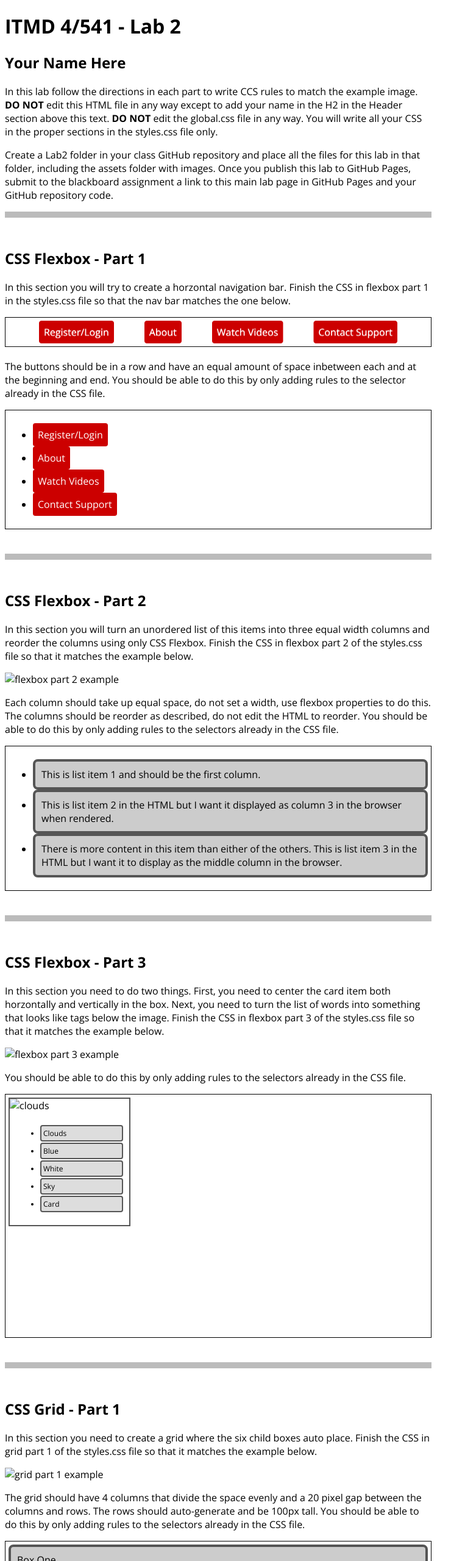
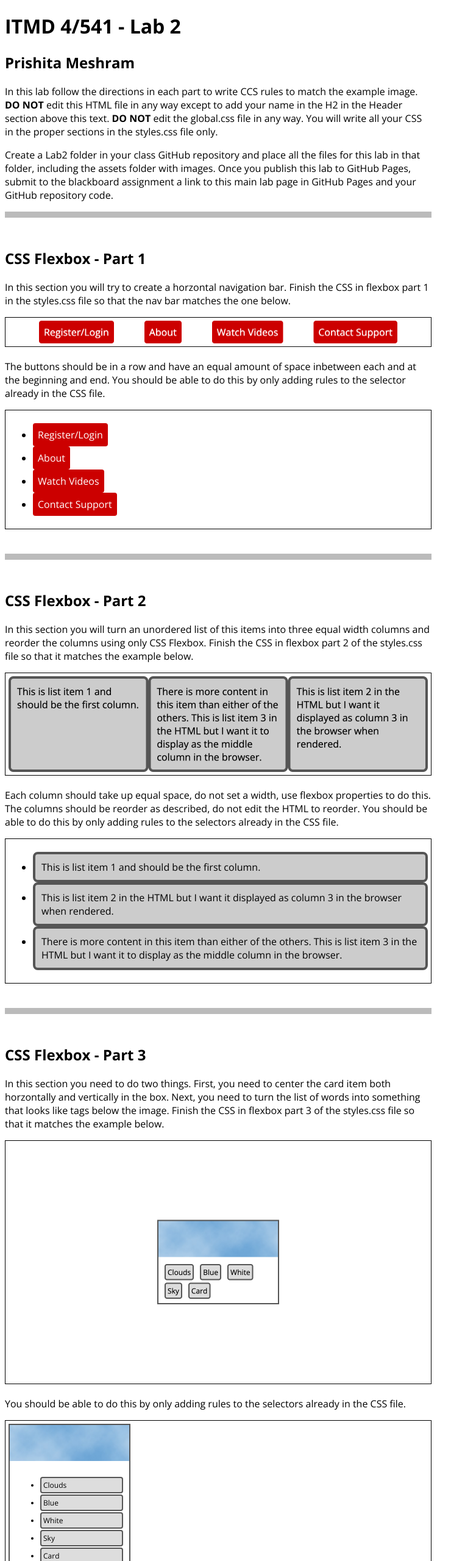
Before and after one commit to prishitameshram/lab2, a plain HTML site: page index.html in a window 1280 px wide. Shown: the top 2560 px of the page at 61% size, without its empty margins (0-763 px from the left). Drawn offline with nearby package versions, Linux system fonts and the light colour scheme; files that its build step writes are made by us from their sources; files whose address does not match are found by name.

Commit message:
Update index.html
changed name

```diff
--- a/index.html
+++ b/index.html
@@ -8,13 +8,13 @@
   <link rel="preconnect" href="https://fonts.googleapis.com">
   <link rel="preconnect" href="https://fonts.gstatic.com" crossorigin>
   <link href="https://fonts.googleapis.com/css2?family=Open+Sans:ital,wght@0,400;0,700;1,400&display=swap" rel="stylesheet">
-  <link href="assets/global.css" rel="stylesheet">
+  <link href="global.css" rel="stylesheet">
   <link href="styles.css" rel="stylesheet">
 </head>
 <body>
   <header class="w700">
     <h1>ITMD 4/541 - Lab 2</h1>
-    <h2>Your Name Here</h2>
+    <h2>Prishita Meshram</h2>
     <p>In this lab follow the directions in each part to write CCS rules to match the example image. <strong>DO NOT</strong> edit this HTML file in any way except to add your name in the H2 in the Header section above this text. <strong>DO NOT</strong> edit the global.css file in any way. You will write all your CSS in the proper sections in the styles.css file only.</p>
     <p>Create a Lab2 folder in your class GitHub repository and place all the files for this lab in that folder, including the assets folder with images. Once you publish this lab to GitHub Pages, submit to the blackboard assignment a link to this main lab page in GitHub Pages and your GitHub repository code.</p>
   </header>
@@ -37,7 +37,7 @@
   <section id="flex-section2" class="w700">
     <h2>CSS Flexbox - Part 2</h2>
     <p>In this section you will turn an unordered list of this items into three equal width columns and reorder the columns using only CSS Flexbox. Finish the CSS in flexbox part 2 of the styles.css file so that it matches the example below.</p>
-    <img src="assets/flex-p2.png" alt="flexbox part 2 example" width="700">
+    <img src="flex-p2.png" alt="flexbox part 2 example" width="700">
     <p>Each column should take up equal space, do not set a width, use flexbox properties to do this. The columns should be reorder as described, do not edit the HTML to reorder. You should be able to do this by only adding rules to the selectors already in the CSS file.</p>
     <div class="box">
       <nav>
@@ -52,11 +52,11 @@
   <section id="flex-section3" class="w700">
     <h2>CSS Flexbox - Part 3</h2>
     <p>In this section you need to do two things. First, you need to center the card item both horzontally and vertically in the box. Next, you need to turn the list of words into something that looks like tags below the image. Finish the CSS in flexbox part 3 of the styles.css file so that it matches the example below.</p>
-    <img src="assets/flex-p3.png" alt="flexbox part 3 example" width="700">
+    <img src="flex-p3.png" alt="flexbox part 3 example" width="700">
     <p>You should be able to do this by only adding rules to the selectors already in the CSS file.</p>
     <div class="box h400">
       <div class="card">
-        <img src="assets/clouds.jpg" alt="clouds" width="200">
+        <img src="clouds.jpg" alt="clouds" width="200">
         <div class="tags">
           <ul>
             <li>Clouds</li>
@@ -72,7 +72,7 @@
   <section id="grid-section1" class="w700">
     <h2>CSS Grid - Part 1</h2>
     <p>In this section you need to create a grid where the six child boxes auto place. Finish the CSS in grid part 1 of the styles.css file so that it matches the example below.</p>
-    <img src="assets/grid-p1.png" alt="grid part 1 example" width="700">
+    <img src="grid-p1.png" alt="grid part 1 example" width="700">
     <p>The grid should have 4 columns that divide the space evenly and a 20 pixel gap between the columns and rows. The rows should auto-generate and be 100px tall. You should be able to do this by only adding rules to the selectors already in the CSS file.</p>
     <div class="box">
       <div class="grid">
@@ -89,7 +89,7 @@
   <section id="grid-section2" class="w700">
     <h2>CSS Grid - Part 2</h2>
     <p>In this section the 3 column and 3 row grid is already defined. You need to position the two boxes in the grid the way they appear in the example. Finish the CSS in grid part 2 of the styles.css file so that it matches the example below.</p>
-    <img src="assets/grid-p2.png" alt="grid part 2 example" width="700">
+    <img src="grid-p2.png" alt="grid part 2 example" width="700">
     <p>Make sure the red box and the blue box are positioned in the grid as shown. The blue box should be over top the red box. You should be able to do this by only adding rules to the selectors already in the CSS file.</p>
     <div class="box h400">
       <div class="grid">
@@ -102,7 +102,7 @@
   <section id="grid-section3" class="w700">
     <h2>CSS Grid - Part 3</h2>
     <p>In this section you will turn the four grey boxes into a grid that resembles a typical web page layout. Finish the CSS in grid part 3 of the styles.css file so that it matches the example below.</p>
-    <img src="assets/grid-p3.png" alt="grid part 3 example" width="700">
+    <img src="grid-p3.png" alt="grid part 3 example" width="700">
     <p>The grid should be a 2 column grid with 3 rows. The first column should be twice the width of the second column, use fractional widths not fixed with units. The first and last row should be 100px tall and the middle row should be 300px tall. The first and last row should span both columns. There should be a 10px gap between all rows and columns. Pay attention to the order/position of the boxes on the grid. You should be able to do this by only adding rules to the selectors already in the CSS file.</p>
     <div class="box">
       <div class="grid">
```
